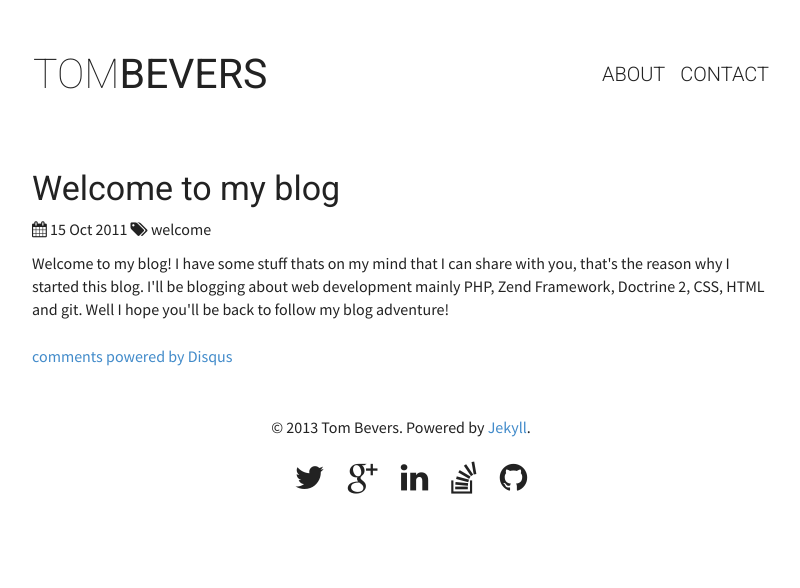
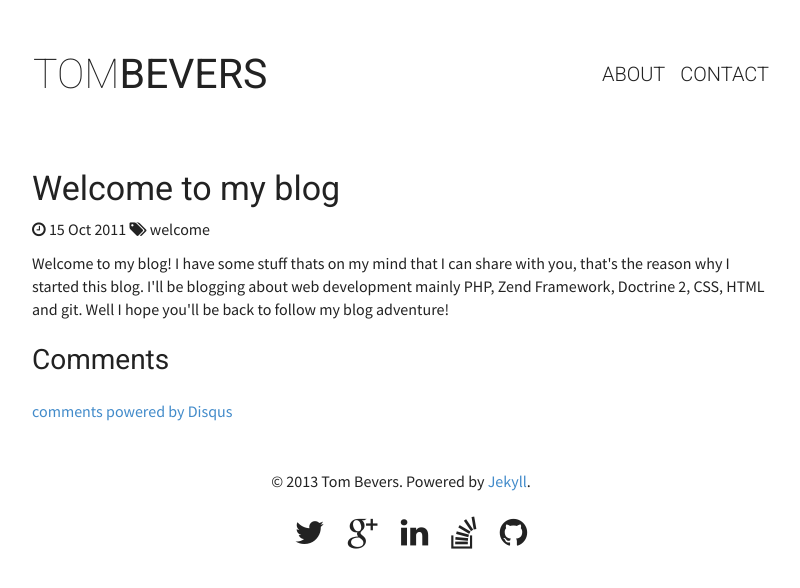
Before and after one commit to tombevers/tombevers.me, a Jekyll site: the page built from _posts/2011-10-15-hello-world.html, in a window 1280 px wide. Shown: the top 588 px of the page, without its empty margins (239-1039 px from the left). Built offline with Jekyll 4.4.1, drawn with Linux system fonts in a browser that asks for light colours; Markdown is read by kramdown in place of the engine named in the settings; comment, search, counter and statistics services are not loaded.

Commit message:
Layout changes

```diff
--- a/_includes/comments.html
+++ b/_includes/comments.html
@@ -1,4 +1,8 @@
 {% if page.comments != false %}
+<section class="comments">
+  <header>
+    <h3>Comments</h3>
+  </header>
   <div id="disqus_thread"></div>
   <script type="text/javascript">
       /* * * CONFIGURATION VARIABLES: EDIT BEFORE PASTING INTO YOUR WEBPAGE * * */
@@ -13,4 +17,5 @@
   </script>
   <noscript>Please enable JavaScript to view the <a href="http://disqus.com/?ref_noscript">comments powered by Disqus.</a></noscript>
   <a href="http://disqus.com" class="dsq-brlink">comments powered by <span class="logo-disqus">Disqus</span></a>
+</section>
 {% endif %}
--- a/_includes/head.html
+++ b/_includes/head.html
@@ -5,7 +5,7 @@
   <meta name="description" content="{% if page.description %}{{ page.description }}{% else %}{{ site.description }}{% endif %}">
   {% if page.tags %}<meta name="keywords" content="{{ page.tags | join: ', ' }}">{% endif %}
   <meta name="author" content="{{ site.owner.name }}">
-  <meta name="viewport" content="width=device-width, initial-scale=1.0">
+  <meta name="viewport" content="width=device-width, initial-scale=1.0" />
   <meta name="google-site-verification" content="{{ site.google_verify }}" />
   <link href="/assets/css/bootstrap.css" rel="stylesheet" media="screen">
 	<link rel="alternate" type="application/atom+xml" title="Blog" href="/feed.xml" />
--- a/_layouts/post.html
+++ b/_layouts/post.html
@@ -1,13 +1,17 @@
 ---
 layout: default
 ---
-<h2>{{ page.title }}</h2>
-<p class="meta">
-  <i class="icon-calendar"></i> <time datetime="{{ page.date | date_to_xmlschema }}">{{ page.date | date_to_string }}</time>
-  <i class="icon-tags"></i> {% for tag in page.tags %} {{ tag }} {% if forloop.last != true %} {% endif %} {% endfor %}
-</p>
 <article class="entry">
-{{ content }}
+  <header class="entry-header">
+    <h2><a href="{{ page.url }}">{{ page.title }}</a></h2>
+    <p class="meta">
+      <i class="icon-time"></i> <time datetime="{{ page.date | date_to_xmlschema }}">{{ page.date | date_to_string }}</time>
+      <i class="icon-tags"></i> {% for tag in page.tags %} {{ tag }} {% if forloop.last != true %} {% endif %} {% endfor %}
+    </p>
+  </header>
+  <div class="entry-content">
+    {{ content }}
+  </div>
 </article>
 {% if site.disqus and page.comments %}<div id="disqus_thread"></div>{% endif %}
 {% include comments.html %}
```
Also changed, not shown: assets/less/custom.less (+16 -0 lines), assets/css/bootstrap.css. Lines whose indentation alone changed are shown as unchanged.
